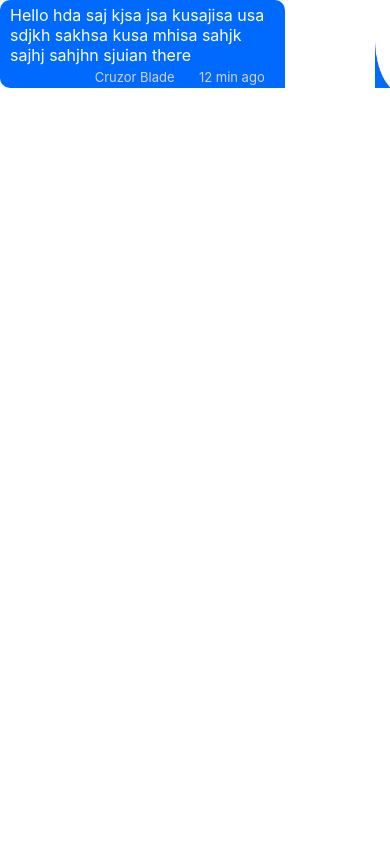
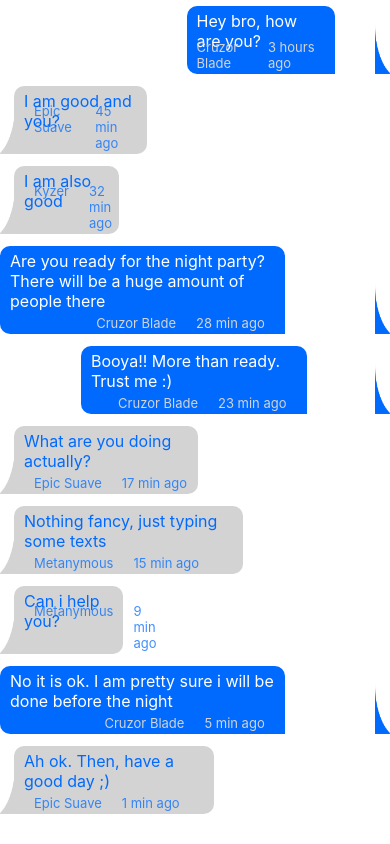
Before and after one commit to Cruzor-Blade/react-native-chattify, a React Native app: screen / in a window 390 px wide. Built offline with nearby package versions, Linux system fonts and the light colour scheme.

Commit message:
Added the chat screen inside the app

```diff
--- a/App.js
+++ b/App.js
@@ -5,12 +5,11 @@ import Svg,
   Circle
 } from 'react-native-svg';
 import { Bubble } from './react-native-chattify';
+import ChatScreen from './react-native-chattify/src/components/ChatScreen';
 
 const App = () => {
   return (
-    <View>
-      <Bubble/>
-    </View>
+    <ChatScreen/>
   )
 }
 
--- a/react-native-chattify/src/components/Bubble.js
+++ b/react-native-chattify/src/components/Bubble.js
@@ -1,21 +1,26 @@
 import React from "react";
 import {View, Text, StyleSheet, Image} from 'react-native';
 
-const Bubble = ({message, sender, time}) => {
+const Bubble = ({message, sender, time, isCurrentUser}) => {
     return (
-        <View style={{alignSelf:'flex-end', flexDirection:'row'}}>
-            <View style={styles.container}>
-                <Text style={styles.message}>{message || 'Hello hda saj kjsa jsa kusajisa usa  sdjkh sakhsa kusa mhisa sahjk sajhj sahjhn sjuian there'}</Text>
-                <View style={styles.bottomContainer}>
-                    <Text style={styles.bottomText}>
+        <View style={[styles.container, !isCurrentUser?{alignSelf:'flex-start'}:null]}>
+            <View style={[styles.messageBox, !isCurrentUser?{marginLeft:14, marginRight:0, borderBottomLeftRadius:0, borderBottomRightRadius:10, backgroundColor:'#D3D3D3'}:null]}>
+                <Text style={[styles.message, !isCurrentUser? {color:'#006AFF'}:null]}>
+                    {message || 'Hello hda saj kjsa jsa kusajisa usa  sdjkh sakhsa kusa mhisa sahjk sajhj sahjhn sjuian there'}
+                </Text>
+                <View style={[styles.bottomContainer, !isCurrentUser?{alignSelf:'flex-start'}:null]}>
+                    <Text style={[styles.bottomText, !isCurrentUser ? {color:'#006AFF', opacity:0.75}:null]}>
                         {sender || 'Cruzor Blade'}
                     </Text>
-                    <Text style={styles.bottomText}>
+                    <Text style={[styles.bottomText, !isCurrentUser ? {color:'#006AFF', opacity:0.75}:null]}>
                         {time || '12 min ago'}
                     </Text>
                 </View>
             </View>
-            <Image style={styles.chatside} source={require('./chatside.png')} />
+            <Image
+                style={[styles.chatside, !isCurrentUser?{left:0, tintColor:'#D3D3D3', transform:[{rotateY:'180deg'}]}:null]}
+                source={require('./chatside.png')}
+            />
         </View>
     )
 }
@@ -23,13 +28,16 @@ const Bubble = ({message, sender, time}) => {
 export default Bubble;
 
 const styles = StyleSheet.create({
-    container: {
+    container:{
+        alignSelf:'flex-end',
+        flexDirection:'row',
+        marginVertical:6
+    },
+    messageBox: {
         backgroundColor:'#006AFF',
-        // minHeight:80,
         marginRight:14,
         maxWidth:'73%',
         minWidth:'50%',
-        // justifyContent:'space-between',
         borderTopRightRadius:10,
         borderTopLeftRadius:10,
         borderBottomLeftRadius:10,
@@ -47,13 +55,14 @@ const styles = StyleSheet.create({
         alignSelf:'flex-end',
         position:'absolute',
         bottom:0,
-        width:170,
-        right:20,
+        // width:'60%',
+        // right:20,
         marginVertical:3
     },
     bottomText: {
         fontSize:13,
-        color:'#D3D3D3'
+        color:'#D3D3D3',
+        marginHorizontal:10
     },
     chatside:{
         tintColor:'#006AFF',
--- /dev/null
+++ b/react-native-chattify/src/components/ChatScreen.js
@@ -0,0 +1,36 @@
+import React from "react";
+import {View, Text, FlatList} from 'react-native';
+import Bubble from "./Bubble";
+
+const coversation = [
+    {id:1, 'message':'Hey bro, how are you?', sender:'Cruzor Blade', time:'3 hours ago'},
+    {id:2, 'message':'I am good and you?', sender:'Epic Suave', time:'45 min ago'},
+    {id:4, 'message':'I am also good', sender:'Kyzer', time:'32 min ago'},
+    {id:1, 'message':'Are you ready for the night party? There will be a huge amount of people there', sender:'Cruzor Blade', time:'28 min ago'},
+    {id:1, 'message':'Booya!! More than ready. Trust me :)', sender:'Cruzor Blade', time:'23 min ago'},
+    {id:2, 'message':'What are you doing actually?', sender:'Epic Suave', time:'17 min ago'},
+    {id:3, 'message':'Nothing fancy, just typing some texts', sender:'Metanymous', time:'15 min ago'},
+    {id:3, 'message':'Can i help you?', sender:'Metanymous', time:'9 min ago'},
+    {id:1, 'message':'No it is ok. I am pretty sure i will be done before the night', sender:'Cruzor Blade', time:'5 min ago'},
+    {id:2, 'message':'Ah ok. Then, have a good day ;)', sender:'Epic Suave', time:'1 min ago'},
+]
+const ChatScreen = () => {
+    return (
+        <View>
+            <FlatList
+            data={coversation}
+            keyExtractor={item => item.message.toString()}
+            renderItem={({item}) =>
+                <Bubble
+                    sender={item.sender}
+                    message={item.message}
+                    time={item.time}
+                    isCurrentUser={item.id == 1}
+                />
+            }
+            />
+        </View>
+    )
+}
+
+export default ChatScreen;
```
